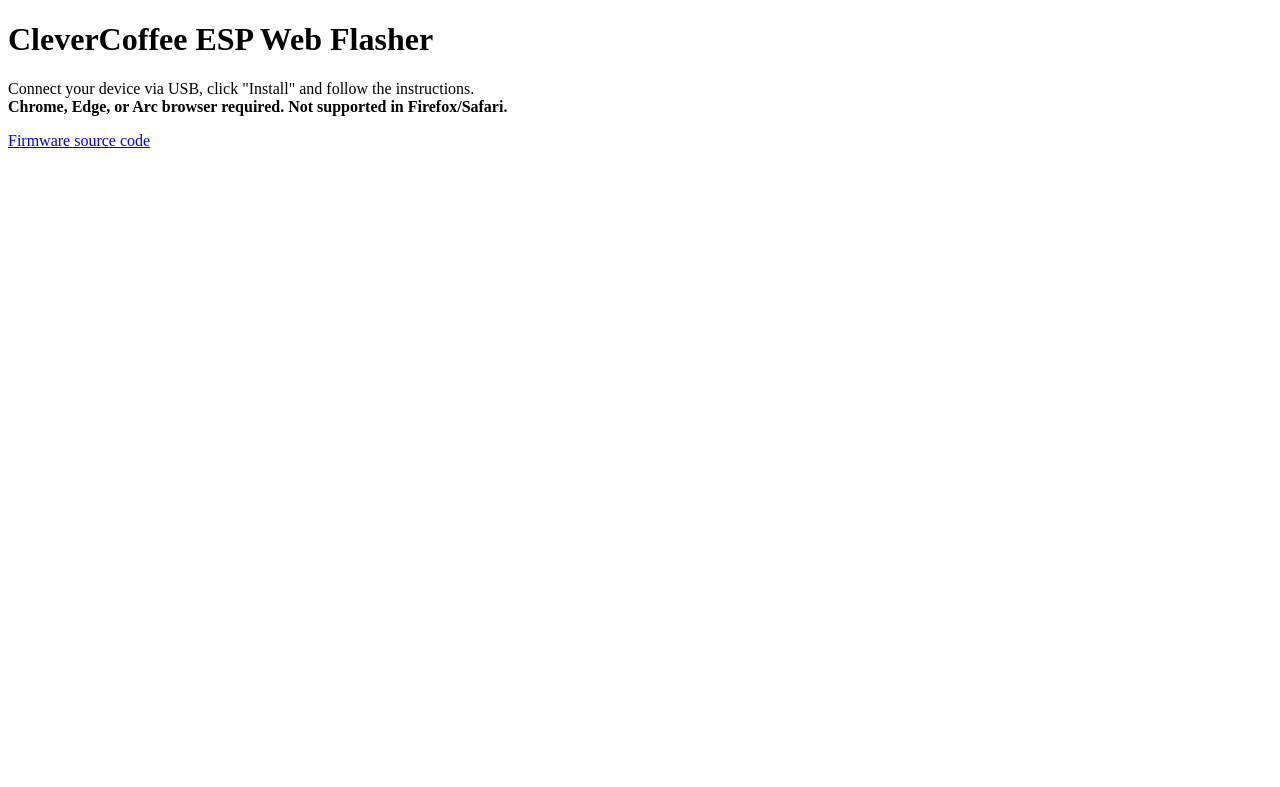
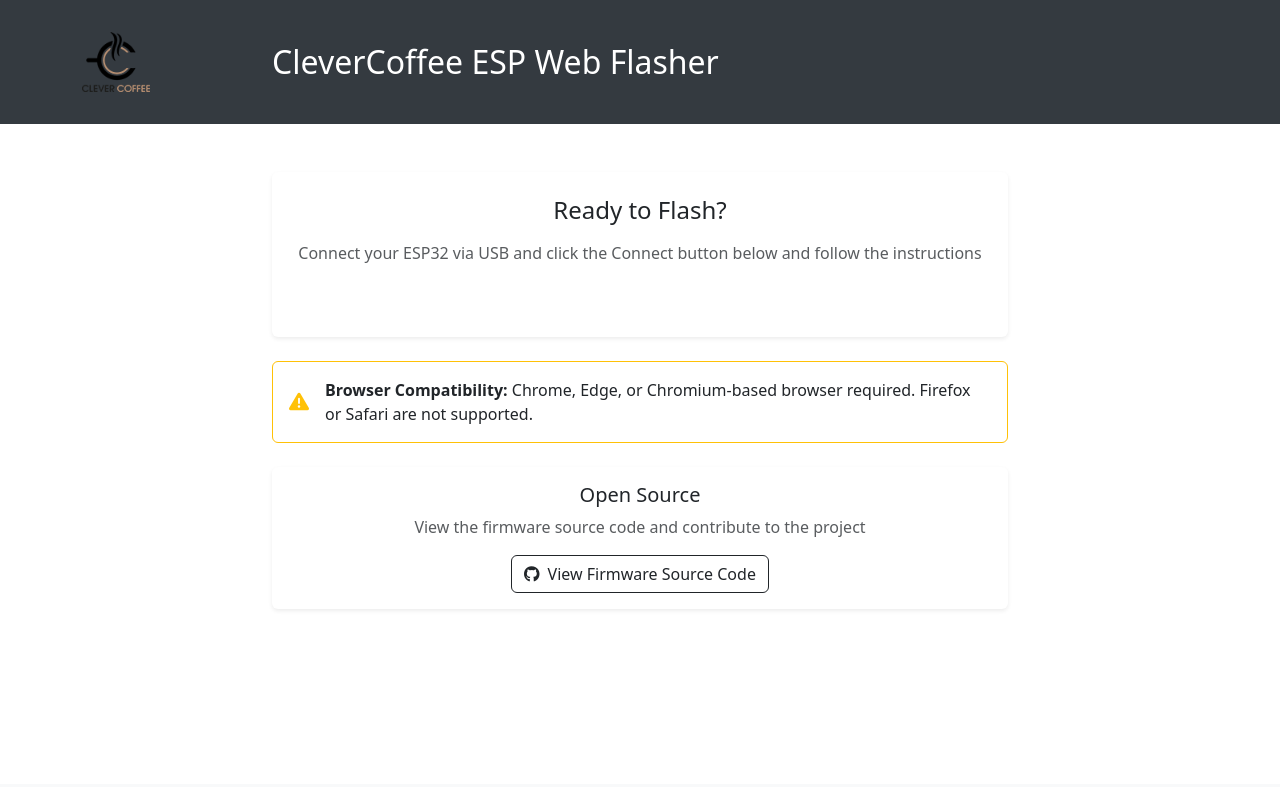
Before and after one commit to rancilio-pid/clevercoffee-flasher, a plain HTML site: page index.html in a window 1280 px wide. Drawn offline with nearby package versions, Linux system fonts and the light colour scheme.

Commit message:
Prettify index.html with bootstrap

```diff
--- a/index.html
+++ b/index.html
@@ -1,19 +1,105 @@
+
 <!doctype html>
 <html lang="en">
-  <head>
+<head>
     <meta charset="utf-8">
+    <meta name="viewport" content="width=device-width, initial-scale=1">
     <title>CleverCoffee ESP Web Flasher</title>
+
+    <!-- Bootstrap 5 CSS -->
+    <link href="https://cdn.jsdelivr.net/npm/bootstrap@5.3.0/dist/css/bootstrap.min.css" rel="stylesheet">
+
+    <!-- Font Awesome -->
+    <link rel="stylesheet" href="https://cdnjs.cloudflare.com/ajax/libs/font-awesome/6.4.0/css/all.min.css">
+
+    <!-- ESP Web Tools -->
     <script type="module" src="https://unpkg.com/esp-web-tools@10/dist/web/install-button.js?module"></script>
-  </head>
-  <body>
-    <h1>CleverCoffee ESP Web Flasher</h1>
-    <esp-web-install-button manifest="manifest.json"></esp-web-install-button>
-    <p>
-      Connect your device via USB, click "Install" and follow the instructions.<br>
-      <strong>Chrome, Edge, or Arc browser required. Not supported in Firefox/Safari.</strong>
-    </p>
-    <p>
-      <a href="https://github.com/rancilio-pid/clevercoffee">Firmware source code</a>
-    </p>
-  </body>
+
+    <style>
+        .header-dark {
+            background-color: #343a40;
+            color: white;
+            padding: 2rem 0;
+            box-shadow: 0 2px 4px rgba(0, 0, 0, 0.1);
+        }
+
+        .logo {
+            max-height: 60px;
+            width: auto;
+        }
+
+        .content-area {
+            background-color: white;
+            min-height: calc(100vh - 140px);
+            padding: 3rem 0;
+        }
+
+        body {
+            background-color: #f8f9fa;
+        }
+    </style>
+</head>
+
+<body>
+<!-- Dark Header -->
+<header class="header-dark">
+    <div class="container">
+        <div class="row align-items-center">
+            <div class="col-md-2">
+                <img src="assets/clevercoffee_logo.png" alt="CleverCoffee Logo" class="logo">
+            </div>
+            <div class="col-md-10">
+                <h1 class="mb-0 h2">CleverCoffee ESP Web Flasher</h1>
+            </div>
+        </div>
+    </div>
+</header>
+
+<!-- White Content Area -->
+<main class="content-area">
+    <div class="container">
+        <div class="row justify-content-center">
+            <div class="col-lg-8">
+
+                <!-- Install Card -->
+                <div class="card border-0 shadow-sm mb-4">
+                    <div class="card-body text-center p-4">
+                        <h2 class="card-title h4 mb-3">Ready to Flash?</h2>
+                        <p class="card-text text-muted mb-4">Connect your ESP32 via USB and click the Connect button below and follow the instructions</p>
+
+                        <div class="d-flex justify-content-center mb-4">
+                            <esp-web-install-button manifest="manifest.json"></esp-web-install-button>
+                        </div>
+                    </div>
+                </div>
+
+                <!-- Browser Warning Card -->
+                <div class="card border-warning mb-4">
+                    <div class="card-body">
+                        <div class="d-flex align-items-center">
+                            <i class="fas fa-exclamation-triangle text-warning me-3 fs-5"></i>
+                            <div>
+                                <strong>Browser Compatibility:</strong> Chrome, Edge, or Chromium-based browser required. Firefox or Safari are not supported.
+                            </div>
+                        </div>
+                    </div>
+                </div>
+
+                <!-- Source Code Card -->
+                <div class="card border-0 shadow-sm">
+                    <div class="card-body text-center">
+                        <h5 class="card-title">Open Source</h5>
+                        <p class="card-text text-muted">View the firmware source code and contribute to the project</p>
+                        <a href="https://github.com/rancilio-pid/clevercoffee" class="btn btn-outline-dark">
+                            <i class="fab fa-github me-2"></i>View Firmware Source Code
+                        </a>
+                    </div>
+                </div>
+            </div>
+        </div>
+    </div>
+</main>
+
+<script src="https://cdn.jsdelivr.net/npm/bootstrap@5.3.0/dist/js/bootstrap.bundle.min.js"></script>
+</body>
 </html>
```
Also changed, not shown: assets/clevercoffee_logo.png (added), manifest.json, 1 other file.
